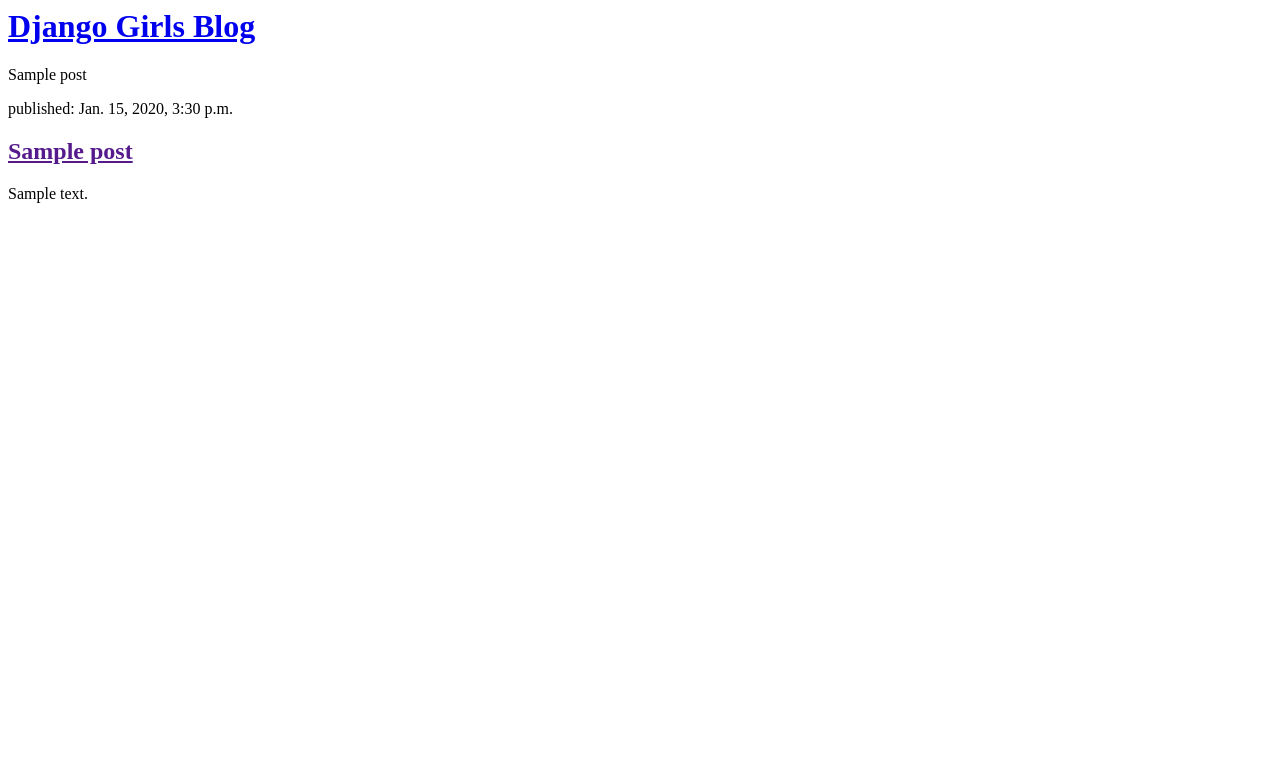
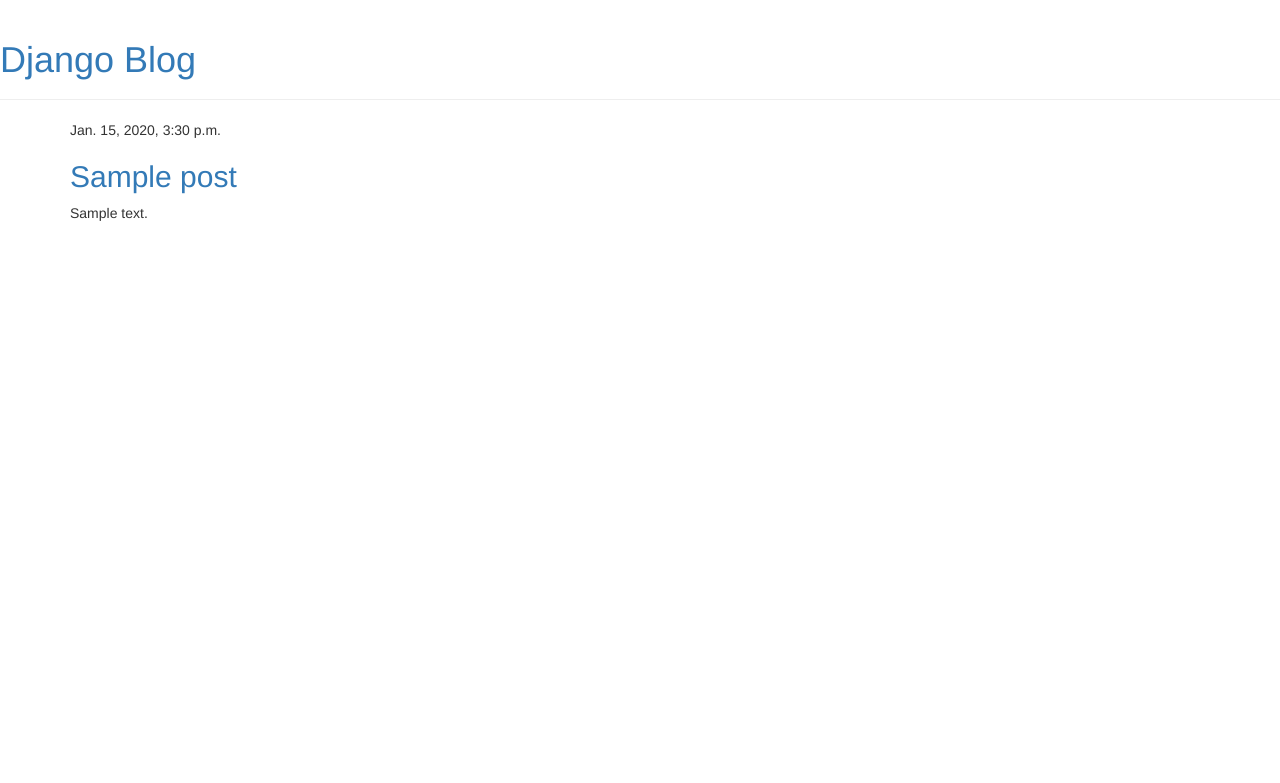
Before and after one commit to yugal619/my-first-blog, a Django app: template templates/blog/post_list.html in a window 1280 px wide. Shown: the top 783 px of the page. Run offline with Django 3.2, Linux system fonts and the light colour scheme; the template is opened without the code that fills it: values that come from a table or form of the project are taken from there, others are empty; tables that the repository leaves empty hold one stand-in row (values such as "Sample post"); some libraries are stand-ins or nearby versions.

Commit message:
Modified template to display post from DB

```diff
--- a/mysite/settings.py
+++ b/mysite/settings.py
@@ -15,6 +15,7 @@
 # Build paths inside the project like this: os.path.join(BASE_DIR, ...)
 BASE_DIR = os.path.dirname(os.path.dirname(os.path.abspath(__file__)))
 TEMPLATES_DIR = os.path.join(os.path.join(BASE_DIR,'templates'))
+STATIC_DIR = os.path.join(BASE_DIR,"static")
 
 # Quick-start development settings - unsuitable for production
 # See https://docs.djangoproject.com/en/2.1/howto/deployment/checklist/
@@ -118,5 +119,8 @@
 # Static files (CSS, JavaScript, Images)
 # https://docs.djangoproject.com/en/2.1/howto/static-files/
 
+
 STATIC_URL = '/static/'
-STATIC_ROOT = os.path.join(BASE_DIR, 'static')
+STATICFILES_DIRS = [
+                STATIC_DIR,
+                    ]
--- /dev/null
+++ b/templates/blog/base.html
@@ -0,0 +1,25 @@
+<!DOCTYPE html>
+{% load staticfiles %}
+{% load static %}
+<html>
+    <head>
+        <title>Django Girls blog</title>
+        <link rel="stylesheet" href="//maxcdn.bootstrapcdn.com/bootstrap/3.2.0/css/bootstrap.min.css">
+        <link rel="stylesheet" href="//maxcdn.bootstrapcdn.com/bootstrap/3.2.0/css/bootstrap-theme.min.css">
+        <link href='//fonts.googleapis.com/css?family=Lobster&subset=latin,latin-ext' rel='stylesheet' type='text/css'>
+        <link rel="stylesheet" href="{% static 'css/blog.css' %}">
+    </head>
+    <body>
+      <div class="page-header">
+          <h1><a href="/">Django Blog</a></h1>
+      </div>
+      <div class="content container">
+          <div class="row">
+              <div class="col-md-8">
+              {% block content %}
+              {% endblock %}
+              </div>
+          </div>
+      </div>
+    </body>
+</html>
--- a/templates/blog/post_list.html
+++ b/templates/blog/post_list.html
@@ -1,22 +1,13 @@
-<html>
-    <head>
-        <title>Django Girls blog</title>
-    </head>
-    <body>
-        <div>
-            <h1><a href="/">Django Girls Blog</a></h1>
+{% extends 'blog/base.html' %}
+
+{% block content %}
+    {% for post in posts %}
+        <div class="post">
+            <div class="date">
+                {{ post.published_date }}
+            </div>
+            <h2><a href="">{{ post.title }}</a></h2>
+            <p>{{ post.text|linebreaksbr }}</p>
         </div>
-        {% for post in posts %}
-            {{ post }}
-        {% endfor %}
-        <br>
-
-        {% for post in posts %}
-            <div>
-                <p>published: {{ post.published_date }}</p>
-                <h2><a href="">{{ post.title }}</a></h2>
-                <p>{{ post.text|linebreaksbr }}</p>
-            </div>
-        {% endfor %}
-    </body>
-</html>
+    {% endfor %}
+{% endblock %}
```
